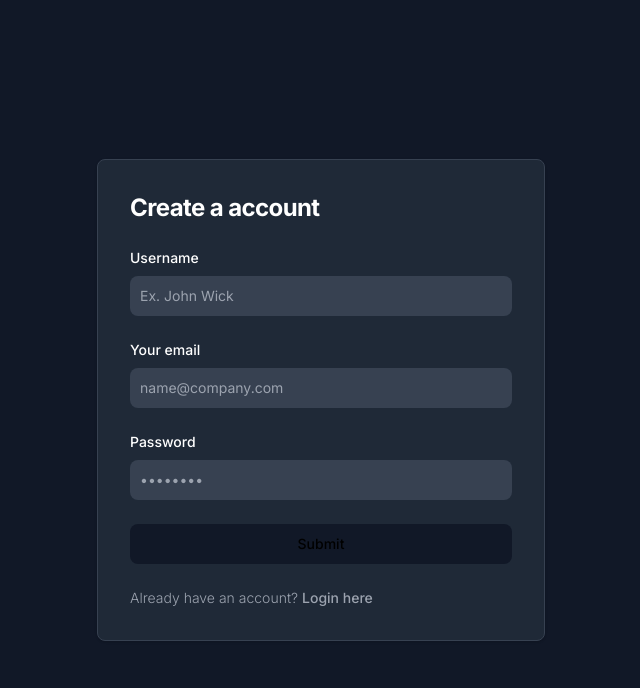
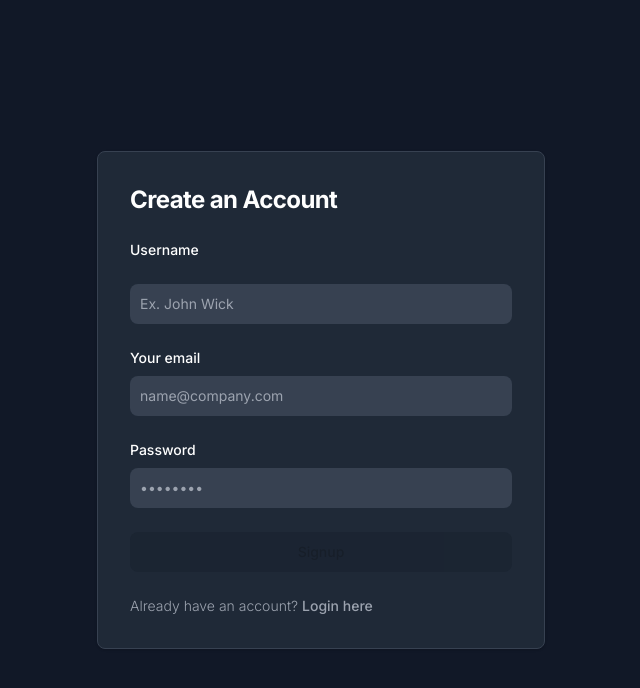
Before and after one commit to ravindra-23/authentication-nextjs, a Next.js app: page /signup in a window 1280 px wide. Shown: the top 688 px of the page, without its empty margins (319-959 px from the left). Built offline with nearby package versions, Linux system fonts and the light colour scheme.

Commit message:
add signup function

```diff
--- a/src/app/signup/page.tsx
+++ b/src/app/signup/page.tsx
@@ -1,24 +1,53 @@
 "use client";
 
 import Link from "next/link";
-import React, { useState } from "react";
+import React, { useEffect, useState } from "react";
 import { useRouter } from "next/navigation";
 import axios from "axios";
+import toast from "react-hot-toast";
 
 export default function SignupPage() {
   const [user, setUser] = useState({ username: "", email: "", password: "" });
+  const [buttonDisabled, setButtonDisabled] = useState<boolean>(false);
+  const [loading, setLoading] = useState(false);
+  const router = useRouter();
+  const inputClass =
+    "sm:text-sm rounded-lg block w-full p-2.5 bg-gray-700 border-gray-600 placeholder-gray-400 text-white focus:ring-blue-500 focus:border-blue-500";
 
-  const onSubmit = () => {};
+  useEffect(() => {
+    if (
+      user.username.length > 0 &&
+      user.password.length > 0 &&
+      user.email.length > 0
+    ) {
+      setButtonDisabled(false);
+    } else {
+      setButtonDisabled(true);
+    }
+  }, [user]);
+
+  const onSubmit = async () => {
+    try {
+      setLoading(true);
+      const response = await axios.post("/api/users/signup", user);
+      console.log("Singup Successfully", response.data);
+      router.push("/login");
+    } catch (error: any) {
+      toast.error(error.message);
+      console.log("Signup Failed!!", error.message);
+    } finally {
+      setLoading(false);
+    }
+  };
   return (
     <section className="bg-gray-900 min-h-screen flex flex-col items-center justify-center">
       <div className="w-full rounded-lg shadow border md:mt-0 sm:max-w-md xl:p-0 bg-gray-800 border-gray-700">
         <div className="p-6 space-y-4 md:space-y-6 sm:p-8">
           <h1 className="text-xl font-bold leading-tight tracking-tight md:text-2xl text-white">
-            Create a account
+            {loading ? "Processing..." : "Create an Account"}
           </h1>
 
-          <form className="space-y-4 md:space-y-6" onSubmit={onSubmit}>
-            <div>
+          <div className="space-y-4 md:space-y-6">
             <label
               htmlFor="username"
               className="block mb-2 text-sm font-medium text-white"
@@ -31,7 +60,7 @@ export default function SignupPage() {
               id="username"
               value={user.username}
               onChange={(e) => setUser({ ...user, username: e.target.value })}
-                className="sm:text-sm rounded-lg block w-full p-2.5 bg-gray-700 border-gray-600 placeholder-gray-400 text-white focus:ring-blue-500 focus:border-blue-500"
+              className={inputClass}
               placeholder="Ex. John Wick"
               required
             />
@@ -49,7 +78,7 @@ export default function SignupPage() {
               id="email"
               value={user.email}
               onChange={(e) => setUser({ ...user, email: e.target.value })}
-                className=" sm:text-sm rounded-lg block w-full p-2.5 bg-gray-700 border-gray-600 placeholder-gray-400 text-white focus:ring-blue-500 focus:border-blue-500"
+              className={inputClass}
               placeholder="name@company.com"
               required
             />
@@ -68,15 +97,18 @@ export default function SignupPage() {
               placeholder="••••••••"
               value={user.password}
               onChange={(e) => setUser({ ...user, password: e.target.value })}
-                className=" sm:text-sm rounded-lg block w-full p-2.5 bg-gray-700 border-gray-600 placeholder-gray-400 text-white focus:ring-blue-500 focus:border-blue-500"
+              className={inputClass}
               required
             />
           </div>
           <button
             type="submit"
-              className="w-full font-medium rounded-lg text-sm px-5 py-2.5 text-center bg-primary-600 hover:bg-primary-700 focus:ring-primary-800 bg-gray-900"
+            className={`w-full font-medium rounded-lg text-sm px-5 py-2.5 text-center bg-primary-600 hover:bg-primary-700 focus:ring-primary-800 bg-gray-900 ${
+              buttonDisabled ? "disabled: opacity-25" : "opacity-100"
+            }`}
+            onClick={onSubmit}
           >
-              Submit
+            Signup
           </button>
           <p className="text-sm font-light text-gray-400">
             Already have an account?{" "}
@@ -87,7 +119,6 @@ export default function SignupPage() {
               Login here
             </Link>
           </p>
-          </form>
         </div>
       </div>
     </section>
```
Lines whose indentation alone changed are shown as unchanged.
